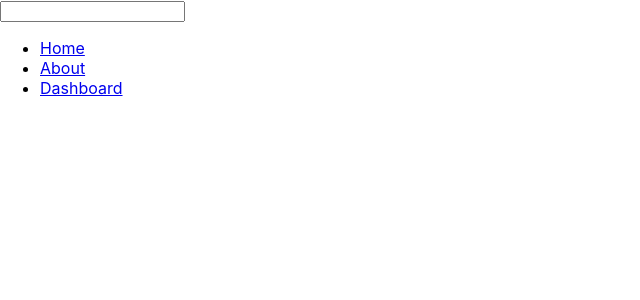
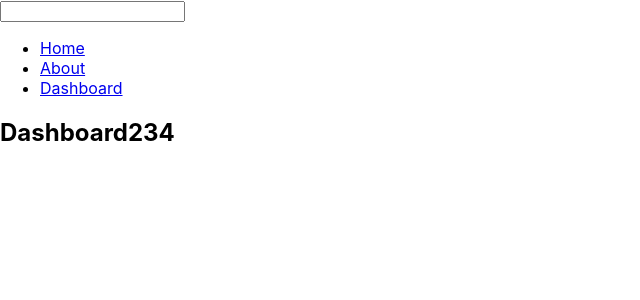
Before and after one commit to sollankie/kinopoisk_clone_Ihnat-pauliuchenka, a React (Create React App) app: page /dashboard in a window 1280 px wide. Shown: the top 300 px of the page, without its empty margins (0-640 px from the left). Built offline with nearby package versions, Linux system fonts and the light colour scheme; the HTML template or start-up script is replaced by a standard one.

Commit message:
added dashboard

```diff
--- /dev/null
+++ b/src/components/Dashboard/Dashboard.tsx
@@ -0,0 +1,12 @@
+import React from 'react';
+
+const Dashboard: React.FC = () => {
+  return (
+    <div>
+      <h2>Dashboard234</h2>
+      {/* Здесь можете добавить содержимое вашей страницы Dashboard */}
+    </div>
+  );
+};
+
+export default Dashboard;
--- a/src/routes/index.tsx
+++ b/src/routes/index.tsx
@@ -3,14 +3,14 @@ import { Routes, Route } from "react-router-dom";
 
 import Home from '../components/Home';
 import About from '../components/About';
-// import Dashboard from '../components/Dashboard';
+import Dashboard from '../components/Dashboard/Dashboard';
 
 function App() {
   return (
     <Routes>
       <Route path="/" element={<Home />} />
       <Route path="/about" element={<About />} />
-      {/* <Route path="/dashboard" element={<Dashboard />} /> */}
+      <Route path="/dashboard" element={<Dashboard />} />
     </Routes>
   );
 }
```
